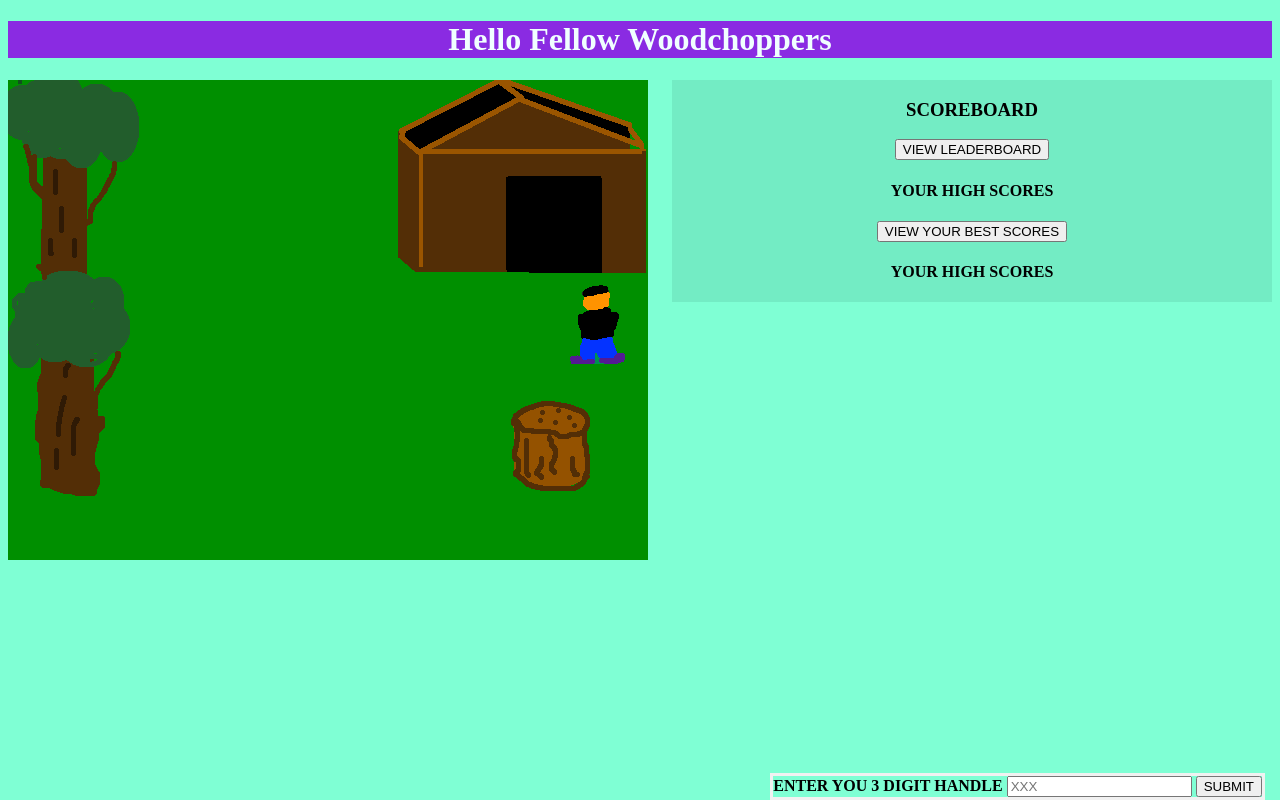
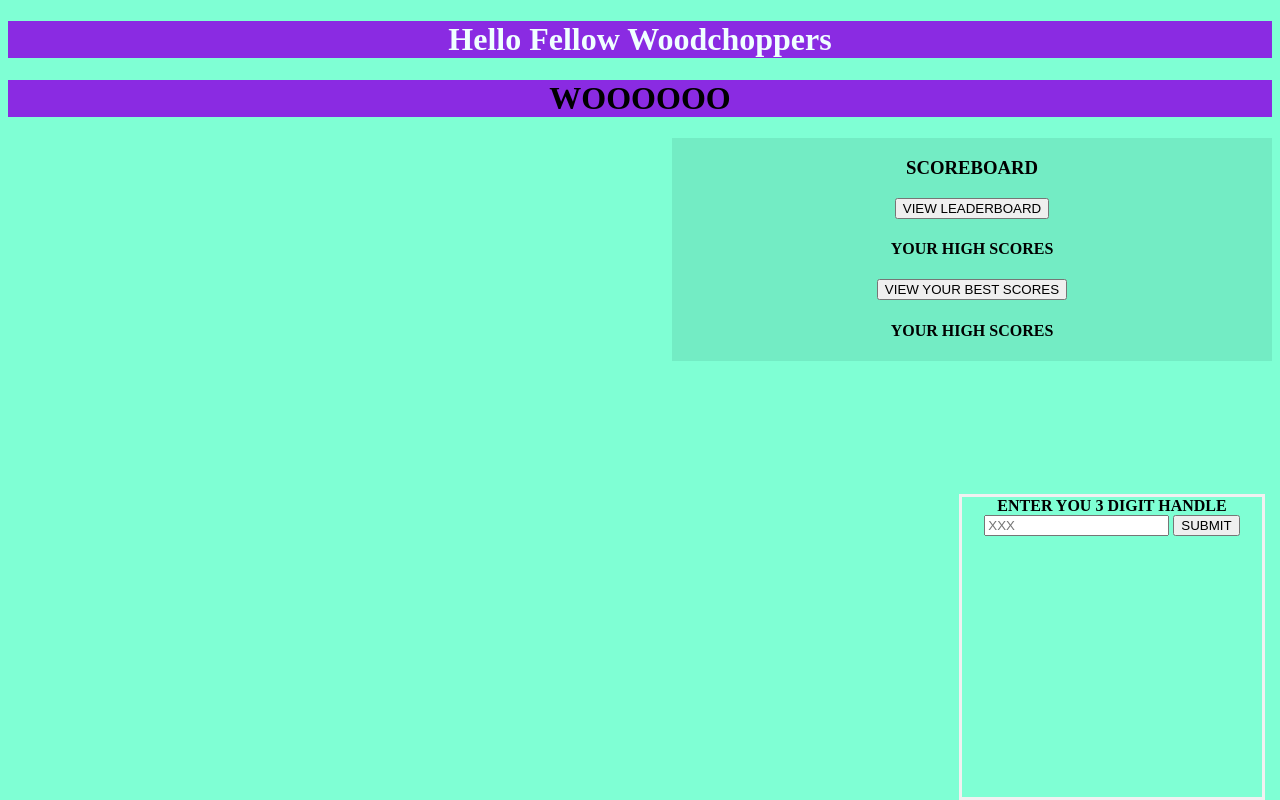
Before and after one commit to BornDeleuze/Chopping-Frontend, a plain HTML site: page index.html in a window 1280 px wide. Drawn offline with Linux system fonts and the light colour scheme; no server answers.

Commit message:
login splash funstionality

```diff
--- a/css/index.css
+++ b/css/index.css
@@ -8,14 +8,23 @@ body {
   background-color: blueviolet;
   color: azure;
 }
+.user_header {
+  text-align: center;
+  background-color: blueviolet;
+  color: rgb(0, 0, 0);
+}
 
 #login-form {
+  float:inherit;
+  text-align: center;
   display: block;
   position: fixed;
   bottom: 0;
   right: 15px;
   border: 3px solid #f1f1f1;
   z-index: 9;
+  height: 300px;
+  width: 300px;
 }
 
 #jax {
--- a/index.html
+++ b/index.html
@@ -15,6 +15,14 @@
 
 <body>
   <h1 class="header">Hello Fellow Woodchoppers</h1>
+  <h1 class="user_header" id="user_header">WOOOOOO</h1>
+  <div id="login-form">
+    <form action="/action_page.php" class="form-container">
+      <label for="name"><b>ENTER YOU 3 DIGIT HANDLE</b></label>
+      <input type="text" placeholder="XXX" name="name" required="required">
+      <button type="submit" name= "submit" class="submit">SUBMIT</button>
+    </form>
+  </div>
   <div id="scores">
     <h3>SCOREBOARD</h3>
 
@@ -34,14 +42,6 @@
 
 </div>
 
-<div id="login-form">
-  <form action="/action_page.php" class="form-container">
-    <label for="name"><b>ENTER YOU 3 DIGIT HANDLE</b></label>
-    <input type="text" placeholder="XXX" name="name" required="required">
-    <button type="submit" name= "submit" class="submit">SUBMIT</button>
-  </form>
-</div>
-
   <canvas id="canvas" >
     <div id="jax" style="bottom: 0px; left: 180px;"></div>
   </canvas>
--- a/index.js
+++ b/index.js
@@ -34,14 +34,6 @@ document.addEventListener("DOMContentLoaded", () => {
   document.body.appendChild(canvas);
 
 
-  //draw background
-  const backgroundImage = new Image();
-  backgroundImage.src = 'images/map.png'
-  backgroundImage.onload  = function() {
-      ctx.drawImage(backgroundImage, 0, 0);
-      console.log("this happened")
-  }
-
   // game objects
   const jax = {
     speed: 100
@@ -55,6 +47,9 @@ document.addEventListener("DOMContentLoaded", () => {
   // draw jax the hero
   const jaxImage = new Image();
   jaxImage.src = 'images/Jax.png'
+  //draw background
+  const backgroundImage = new Image();
+  backgroundImage.src = 'images/map.png'
   const drawBoard = function() {
     ctx.drawImage(backgroundImage, 0, 0);
     ctx.drawImage(jaxImage, jax.x , jax.y)
@@ -89,7 +84,7 @@ document.addEventListener("DOMContentLoaded", () => {
 
   // The game loop
   let gScore = 0
-  const main = function () {
+  function main() {
     let now = Date.now();
     let delta = now - then;
 
@@ -104,9 +99,14 @@ document.addEventListener("DOMContentLoaded", () => {
     requestAnimationFrame(main);
   };
 
+
+  // Let's play this game!
+    const play=()=>{
+      main();
+  }
+
   //login form functionality and removal
   const loginForm = document.querySelector("#login-form")
-
   loginForm.addEventListener("submit", event =>{ event.preventDefault();
     const userName = event.target.name.value
     console.log("submitted values!:::", userName)
@@ -114,15 +114,14 @@ document.addEventListener("DOMContentLoaded", () => {
 
     // find or create user
       //find
+
     var request = User.all.filter(status => status.name == userName);
+    console.log(request)
       // or create
-    if (request.length === 0) User.all.push({name : userName});
+    //if (request.length === 0) User.all.push({name : userName});
+    // console.log(list)
+    play()
+  })
+  let then = Date.now();
 
-    console.log(list)
-
-  })
-
-  // Let's play this game!
-  let then = Date.now();
-  main();
 })
--- a/js/models/user.js
+++ b/js/models/user.js
@@ -4,10 +4,18 @@ class User {
     // store all the users from API
     static all = []
 
-    constructor({id, name }){
+    constructor({id, name}){
 
         this.id = id
         this.name = name,
         User.all.push(this)
     }
+
+    //show users name
+    renderUser =(user)=> {
+        const userHeader = document.getElementById("user_header")
+        console.log(userHeader.textContent)
+        userHeader.textContent= user.name
+    }
+
 }
```
